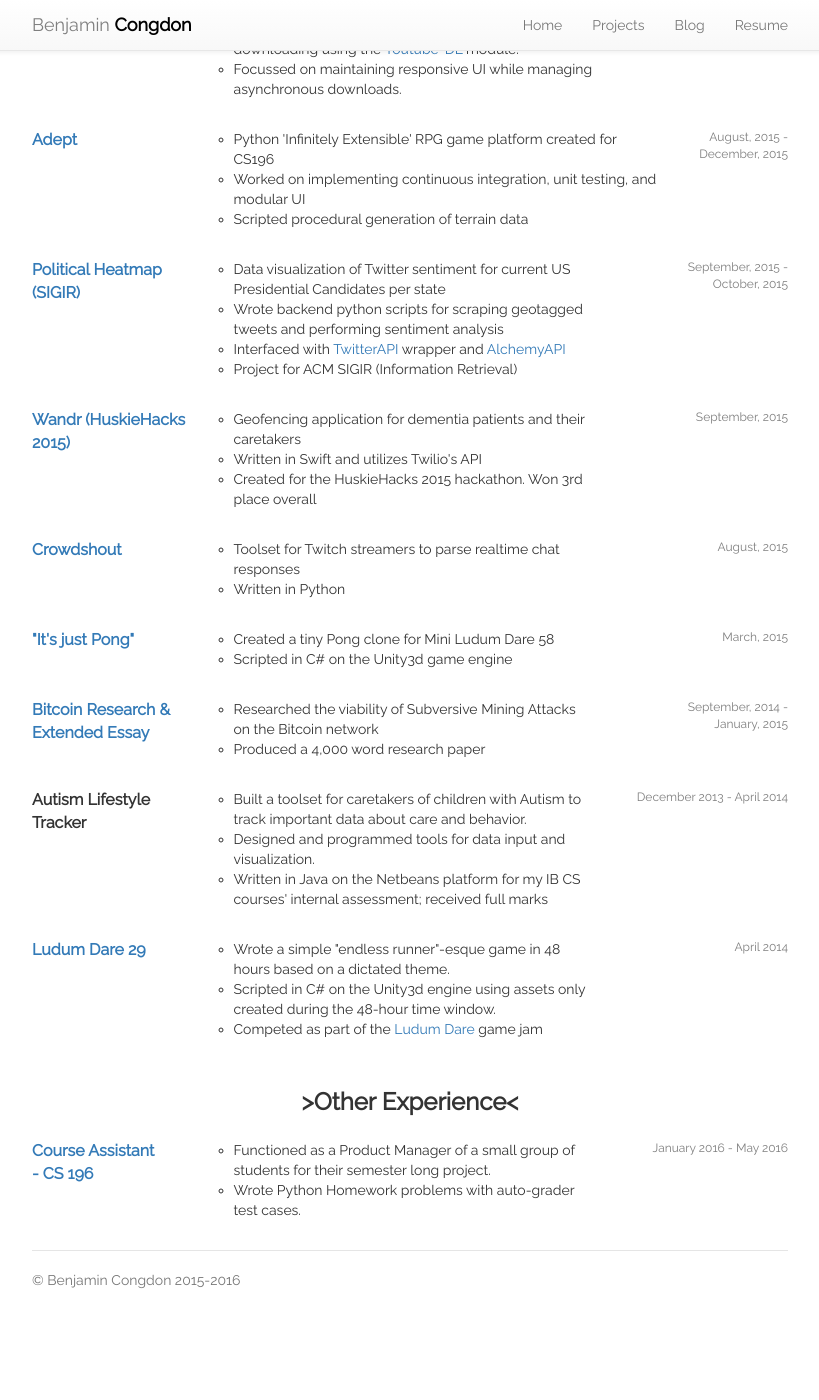
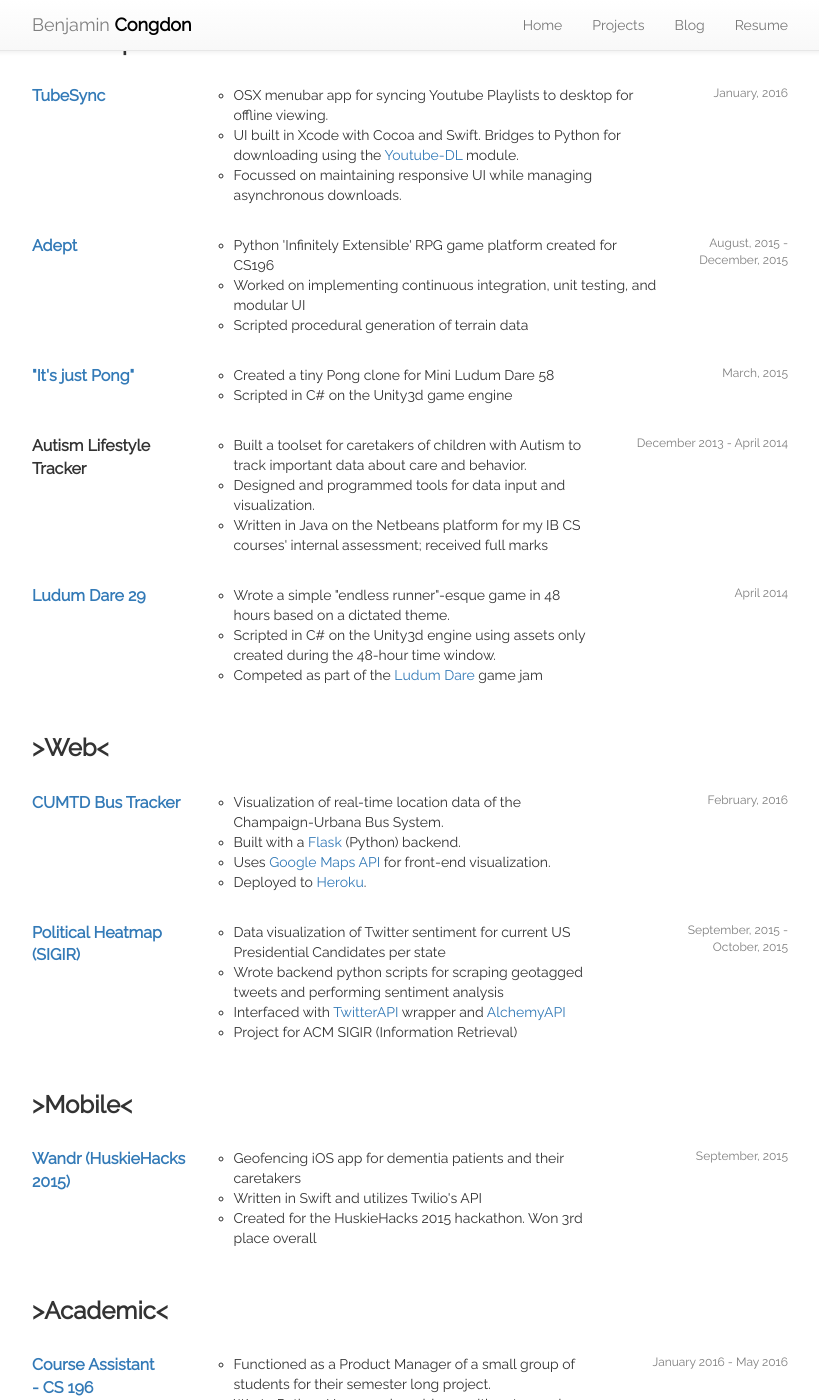
Before and after one commit to rhythmmec/bcongdon.github.io, a Jekyll site: the page built from projects.html, in a window 1280 px wide and 1400 px high, scrolled down 210 px. Shown: the whole window, without its empty margins (230-1049 px from the left). Built offline with Jekyll 4.4.1, drawn with Linux system fonts in a browser that asks for light colours; nearby versions of some CDN libraries; before the commit the page ends 1530 px from its top, so only the background shows below that; some of the changed text lies outside the part shown.

Commit message:
Big refactor to projects page

```diff
--- a/_posts/2016-01-07-watch-later-offline.markdown
+++ b/_posts/2016-01-07-watch-later-offline.markdown
@@ -3,7 +3,7 @@ layout:     post
 title:      Watch Later, Offline
 date:       2016-01-07 15:31:19
 summary:    Streamlining Offline Youtube Viewing with Youtube-DL and Python
-categories: projects
+categories:
 ---
 
 I watch a lot of Youtube, and have since I joined the site in 2007.
--- a/_posts/2016-03-08-looking-back-on-100-days.markdown
+++ b/_posts/2016-03-08-looking-back-on-100-days.markdown
@@ -3,7 +3,7 @@ layout:     post
 title:      Looking back on 100 days of Coding Everyday
 date:       2016-03-08 15:31:19
 summary:
-categories: projects coding
+categories: coding
 ---
 
 Around late November, 2015, I made the somewhat arbitrary decision to commit something to Github every day. I’ve stuck with that habit for ~100 days now, which I think merits a bit of reflection as to how it’s affected my workflow and coding habits.
--- a/js/index.js
+++ b/js/index.js
@@ -17,7 +17,7 @@ $(function() {
   $('a').click(function() {
     var href = $(this).attr("href");
     $('html, body').animate({
-      scrollTop: $(href).offset().top - 80
+      scrollTop: $(href).offset().top - 50
     }, 500);
     return false;
   });
--- a/projects.html
+++ b/projects.html
@@ -2,16 +2,27 @@
 title: Projects
 layout: default
 ---
+
+<script src="{{ site.baseurl }}/js/index.js"></script>
+
+
 <div class="container">
   <!-- Projects -->
   <div class="row">
     <div class="col-md-12 project-header">
       <h2><b>>Projects<</b></h2>
-      <!-- <h4>Desktop | Web | Contributions | <a href="#adept">Misc</a></h4> -->
+      <h4><a href="#desktop">Desktop</a> | <a href="#web">Web</a> | <a href="#mobile">Mobile</a> | <a href="#academic">Academic</a> | <a href="#contributions">Contributions</a> | <a href="#misc">Misc</a></h4>
     </div>
   </div>
   <hr>
 
+  <!-- ####Desktop#### -->
+  <div class="row" id="desktop">
+    <div class="col-md-12">
+      <h3><b>>Desktop<</b></h3>
+      <br>
+    </div>
+  </div>
 
   <!-- TubeSync -->
   <div class="row project">
@@ -32,7 +43,7 @@ layout: default
   </div>
 
   <!-- Adept -->
-  <div class="row project">
+  <div class="row project" id="adept">
     <div class="col-md-3 project-title">
       <a href="https://github.com/Adept196/adept/tree/develop">Adept</a>
     </div>
@@ -45,57 +56,6 @@ layout: default
     </div>
     <div class="col-md-2 project-date">
       August, 2015 - <br>December, 2015
-    </div>
-  </div>
-
-  <!-- Political Heatmap -->
-  <div class="row project">
-    <div class="col-md-3 project-title">
-      <a href="https://github.com/benjamincongdon/PoliticalHeatMap-SIGIR">Political Heatmap (SIGIR)</a>
-    </div>
-    <div class="col-md-6">
-      <ul style="list-style-type:circle; padding-left: 5px;">
-        <li>Data visualization of Twitter sentiment for current US Presidential Candidates per state</li>
-        <li>Wrote backend python scripts for scraping geotagged tweets and performing sentiment analysis</li>
-        <li>Interfaced with <a href="https://github.com/geduldig/TwitterAPI">TwitterAPI</a> wrapper and <a href = http://www.alchemyapi.com/>AlchemyAPI</a></li>
-        <li>Project for ACM SIGIR (Information Retrieval)</li>
-      </ul>
-    </div>
-    <div class="col-md-3 project-date">
-      September, 2015 - <br>October, 2015
-    </div>
-  </div>
-
-  <!-- Wandr -->
-  <div class="row project">
-    <div class="col-md-3 project-title">
-      <a href="https://github.com/benjamincongdon/Wandr-HuskieHacks">Wandr (HuskieHacks 2015)</a>
-    </div>
-    <div class="col-md-6">
-      <ul style="list-style-type:circle; padding-left: 5px;">
-        <li>Geofencing application for dementia patients and their caretakers</li>
-        <li>Written in Swift and utilizes Twilio's API</li>
-        <li>Created for the HuskieHacks 2015 hackathon. Won 3rd place overall</li>
-      </ul>
-    </div>
-    <div class="col-md-3 project-date">
-      September, 2015
-    </div>
-  </div>
-
-  <!-- CrowdShout -->
-  <div class="row project">
-    <div class="col-md-3 project-title">
-      <a href="https://github.com/benjamincongdon/Crowdshout">Crowdshout</a>
-    </div>
-    <div class="col-md-6">
-      <ul style="list-style-type:circle; padding-left: 5px;">
-        <li>Toolset for Twitch streamers to parse realtime chat responses </li>
-        <li>Written in Python </li>
-      </ul>
-    </div>
-    <div class="col-md-3 project-date">
-      August, 2015
     </div>
   </div>
 
@@ -112,22 +72,6 @@ layout: default
     </div>
     <div class="col-md-3 project-date">
       March, 2015
-    </div>
-  </div>
-
-  <!-- Bitcoin EE -->
-  <div class="row project">
-    <div class="col-md-3 project-title">
-      <a href="assets/SubversiveMiningAttacksEE.pdf">Bitcoin Research & Extended Essay</a>
-    </div>
-    <div class="col-md-6">
-      <ul style="list-style-type:circle; padding-left: 5px;">
-        <li>Researched the viability of Subversive Mining Attacks on the Bitcoin network</li>
-        <li>Produced a 4,000 word research paper</li>
-      </ul>
-    </div>
-    <div class="col-md-3 project-date">
-      September, 2014 - <br>January, 2015
     </div>
   </div>
 
@@ -165,9 +109,80 @@ layout: default
     </div>
   </div>
 
-  <div class="row">
-    <div class="col-md-12 project-header">
-      <h3><b>>Other Experience<</b></h3>
+  <!-- ####Web#### -->
+  <div class="row" id="web">
+    <div class="col-md-12">
+      <h3><b>>Web<</b></h3>
+      <br>
+    </div>
+  </div>
+
+  <!-- Bus Tracker -->
+  <div class="row project">
+    <div class="col-md-3 project-title">
+      <a href="https://github.com/benjamincongdon/CUMTD-Bus-Visualizer">CUMTD Bus Tracker</a>
+    </div>
+    <div class="col-md-6">
+      <ul style="list-style-type:circle; padding-left: 5px;">
+        <li>Visualization of real-time location data of the Champaign-Urbana Bus System.</li>
+        <li>Built with a <a href="http://flask.pocoo.org/">Flask</a> (Python) backend.</li>
+        <li>Uses <a href="https://developers.google.com/maps/">Google Maps API</a> for front-end visualization.</li>
+        <li>Deployed to <a href="https://www.heroku.com/">Heroku</a>.</li>
+      </ul>
+    </div>
+    <div class="col-md-3 project-date">
+      February, 2016
+    </div>
+  </div>
+
+  <!-- Political Heatmap -->
+  <div class="row project">
+    <div class="col-md-3 project-title">
+      <a href="https://github.com/benjamincongdon/PoliticalHeatMap-SIGIR">Political Heatmap (SIGIR)</a>
+    </div>
+    <div class="col-md-6">
+      <ul style="list-style-type:circle; padding-left: 5px;">
+        <li>Data visualization of Twitter sentiment for current US Presidential Candidates per state</li>
+        <li>Wrote backend python scripts for scraping geotagged tweets and performing sentiment analysis</li>
+        <li>Interfaced with <a href="https://github.com/geduldig/TwitterAPI">TwitterAPI</a> wrapper and <a href = http://www.alchemyapi.com/>AlchemyAPI</a></li>
+        <li>Project for ACM SIGIR (Information Retrieval)</li>
+      </ul>
+    </div>
+    <div class="col-md-3 project-date">
+      September, 2015 - <br>October, 2015
+    </div>
+  </div>
+
+  <!-- ####Mobile#### -->
+  <div class="row" id="mobile">
+    <div class="col-md-12">
+      <h3><b>>Mobile<</b></h3>
+      <br>
+    </div>
+  </div>
+
+  <!-- Wandr -->
+  <div class="row project">
+    <div class="col-md-3 project-title">
+      <a href="https://github.com/benjamincongdon/Wandr-HuskieHacks">Wandr (HuskieHacks 2015)</a>
+    </div>
+    <div class="col-md-6">
+      <ul style="list-style-type:circle; padding-left: 5px;">
+        <li>Geofencing iOS app for dementia patients and their caretakers</li>
+        <li>Written in Swift and utilizes Twilio's API</li>
+        <li>Created for the HuskieHacks 2015 hackathon. Won 3rd place overall</li>
+      </ul>
+    </div>
+    <div class="col-md-3 project-date">
+      September, 2015
+    </div>
+  </div>
+
+  <!-- ####Academic#### -->
+  <div class="row" id="academic">
+    <div class="col-md-12">
+      <h3><b>>Academic<</b></h3>
+      <br>
     </div>
   </div>
 
@@ -186,4 +201,63 @@ layout: default
       January 2016 - May 2016
     </div>
   </div>
+
+  <!-- Bitcoin EE -->
+  <div class="row project">
+    <div class="col-md-3 project-title">
+      <a href="assets/SubversiveMiningAttacksEE.pdf">Bitcoin Research & Extended Essay</a>
+    </div>
+    <div class="col-md-6">
+      <ul style="list-style-type:circle; padding-left: 5px;">
+        <li>Researched the viability of Subversive Mining Attacks on the Bitcoin network</li>
+        <li>Produced a 4,000 word research paper</li>
+      </ul>
+    </div>
+    <div class="col-md-3 project-date">
+      September, 2014 - <br>January, 2015
+    </div>
+  </div>
+
+  <!-- ####Contributions#### -->
+  <div class="row" id="contributions">
+    <div class="col-md-12">
+      <h3><b>>Open Source Contributions<</b></h3>
+      <br>
+    </div>
+  </div>
+
+  <div class="row project">
+    <div class="col-md-6 project-title">
+      <ul style="list-style-type:circle; padding-left: 5px;">
+        <li><a href="https://github.com/rg3/youtube-dl/commits/master?author=benjamincongdon">Youtube-dl</a></li>
+        <li><a href="https://github.com/csu/pyquora/commits/master?author=benjamincongdon">PyQuora</a></li>
+        <li><a href="https://github.com/JadenGeller/Helium">Helium</a></li>
+      </ul>
+    </div>
+  </div>
+
+  <!-- ####Misc#### -->
+  <div class="row" id="misc">
+    <div class="col-md-12">
+      <h3><b>>Misc<</b></h3>
+      <br>
+    </div>
+  </div>
+
+  <!-- CrowdShout -->
+  <div class="row project">
+    <div class="col-md-3 project-title">
+      <a href="https://github.com/benjamincongdon/Crowdshout">Crowdshout</a>
+    </div>
+    <div class="col-md-6">
+      <ul style="list-style-type:circle; padding-left: 5px;">
+        <li>Toolset for Twitch streamers to parse realtime chat responses </li>
+        <li>Written in Python </li>
+      </ul>
+    </div>
+    <div class="col-md-3 project-date">
+      August, 2015
+    </div>
+  </div>
+
 </div>
```
